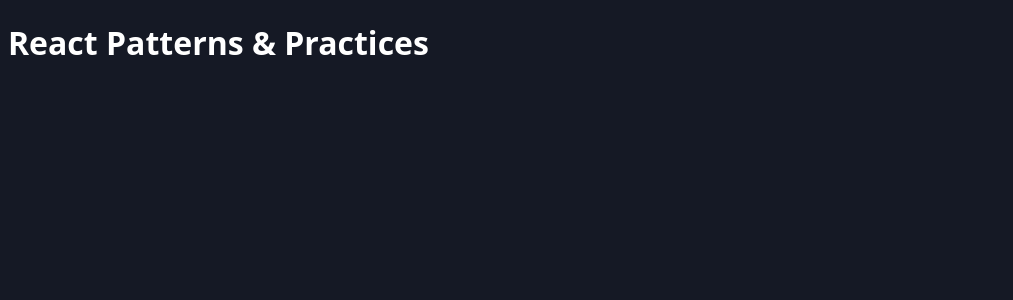
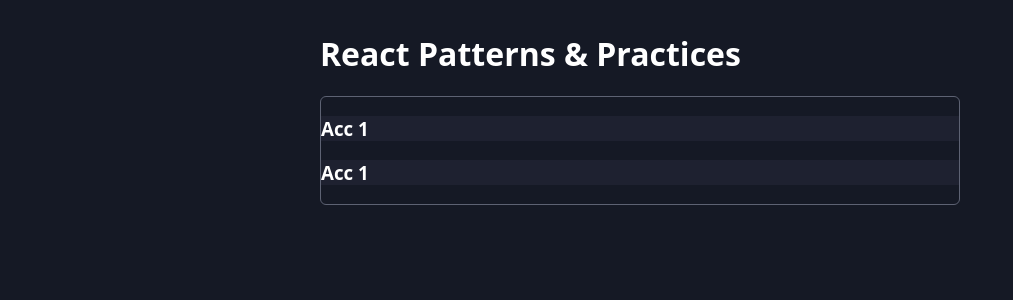
Before and after one commit to sldimitrov/ReactCourseProjects, a React (Vite) app in the folder ReactPatterns/: page / in a window 1280 px wide. Shown: the top 300 px of the page, without its empty margins (0-1013 px from the left). Built offline with nearby package versions, Linux system fonts and the light colour scheme.

Commit message:
Upload accordion is created by compound components

```diff
--- a/ReactPatterns/src/App.jsx
+++ b/ReactPatterns/src/App.jsx
@@ -1,5 +1,24 @@
+import Accordion from "./components/Accordion";
+import AccordionItem from "./components/AccordionItem";
+
 function App() {
-  return <h1>React Patterns & Practices</h1>;
+  return (
+    <main>
+      <h1>React Patterns & Practices</h1>
+      <Accordion className="accordion">
+        <AccordionItem id="1" className="accordion-item" title={"Acc 1"}>
+          <article>
+            <p>This should be bla.. bla.. bla...</p>
+          </article>
+        </AccordionItem>
+        <AccordionItem id="2" className="accordion-item" title={"Acc 1"}>
+          <article>
+            <p>This should be bla.. bla.. bla...</p>
+          </article>
+        </AccordionItem>
+      </Accordion>
+    </main>
+  );
 }
 
 export default App;
--- /dev/null
+++ b/ReactPatterns/src/components/Accordion.jsx
@@ -0,0 +1,39 @@
+import { useContext } from "react";
+import { useState } from "react";
+import { createContext } from "react";
+
+const AccordionContext = createContext();
+
+export function useAccordionContext() {
+  const ctx = useContext(AccordionContext);
+
+  if (!ctx) {
+    throw new Error("AccordionContext should be surrounded with <Accordion>");
+  }
+
+  return ctx;
+}
+
+export default function Accordion({ children, className }) {
+  const [openItemId, setItemId] = useState();
+
+  function openItem(id) {
+    setItemId(id);
+  }
+
+  function closeItem() {
+    setItemId(null);
+  }
+
+  const contextValue = {
+    openItemId,
+    openItem,
+    closeItem,
+  };
+
+  return (
+    <AccordionContext.Provider value={contextValue}>
+      <ul className={className}>{children}</ul>
+    </AccordionContext.Provider>
+  );
+}
--- /dev/null
+++ b/ReactPatterns/src/components/AccordionItem.jsx
@@ -0,0 +1,26 @@
+import { useAccordionContext } from "./Accordion";
+
+export default function AccordionItem({ id, children, title, className }) {
+  const { openItemId, openItem, closeItem } = useAccordionContext();
+
+  const isOpen = openItemId === id;
+
+  function handleClick() {
+    if (isOpen) {
+      closeItem();
+    } else {
+      openItem(id);
+    }
+  }
+
+  return (
+    <li>
+      <h3 onClick={handleClick} className={className}>
+        {title}
+      </h3>
+      <div className={`accordion-item-content ${isOpen ? "open" : "close"}`}>
+        {children}
+      </div>
+    </li>
+  );
+}
```
Also changed, not shown: 1 other file (tests, documents, lock files or other folders).
